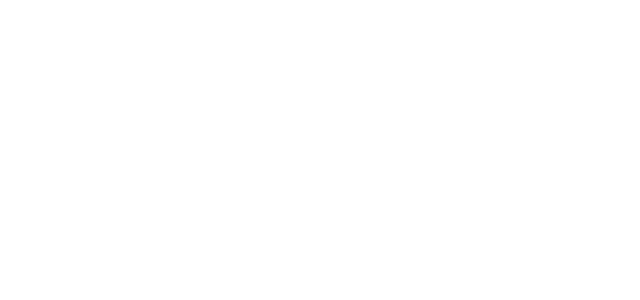
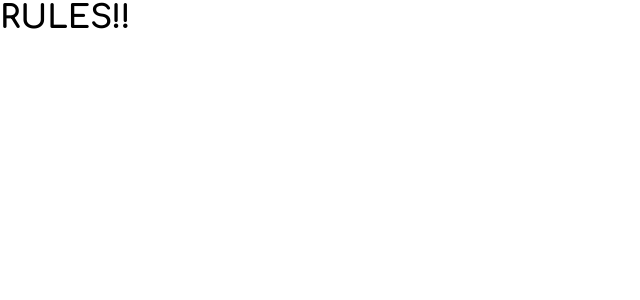
Before and after one commit to THERIZKY/hariq-web-react, a React (Create React App) app: page /rules in a window 1280 px wide. Before the commit this address had no page. Shown: the top 300 px of the page, without its empty margins (0-640 px from the left). Built offline with nearby package versions, Linux system fonts and the light colour scheme.

Commit message:
Testing
Buat Rules Simple + Nambah Analystic

```diff
--- a/package.json
+++ b/package.json
@@ -6,6 +6,7 @@
     "@testing-library/jest-dom": "^5.17.0",
     "@testing-library/react": "^13.4.0",
     "@testing-library/user-event": "^13.5.0",
+    "@vercel/analytics": "^1.0.2",
     "animate.css": "^4.1.1",
     "aos": "^2.3.4",
     "react": "^18.2.0",
--- a/src/App.jsx
+++ b/src/App.jsx
@@ -7,6 +7,7 @@ import "aos/dist/aos.css";
 // React things
 import { useEffect } from "react";
 import { BrowserRouter as Router, Routes, Route } from "react-router-dom";
+import { Analytics } from "@vercel/analytics/react";
 
 // Import My Css
 import "./App.css";
@@ -14,19 +15,23 @@ import "./App.css";
 // Importing Component
 import Home from "./Pages/Home";
 import Perks from "./Pages/Perks";
+import Rules from "./Pages/Rules";
 
 function App() {
 	useEffect(() => {
 		AOS.init();
 	}, []);
 	return (
+		<>
 			<Router>
 				<Routes>
 					<Route path="/" element={<Home />} />
 					<Route path="/store" element={<Perks />} />
-				{/* <Route path="/store" element={<Store />} /> */}
+					<Route path="/rules" element={<Rules />} />
 				</Routes>
 			</Router>
+			<Analytics />
+		</>
 	);
 }
 
--- /dev/null
+++ b/src/Pages/Rules.jsx
@@ -0,0 +1,9 @@
+const Rules = () => {
+	return (
+		<>
+			<h1>RULES!!</h1>
+		</>
+	);
+};
+
+export default Rules;
```
Also changed, not shown: 1 other file (tests, documents, lock files or other folders). Lines whose indentation alone changed are shown as unchanged.
